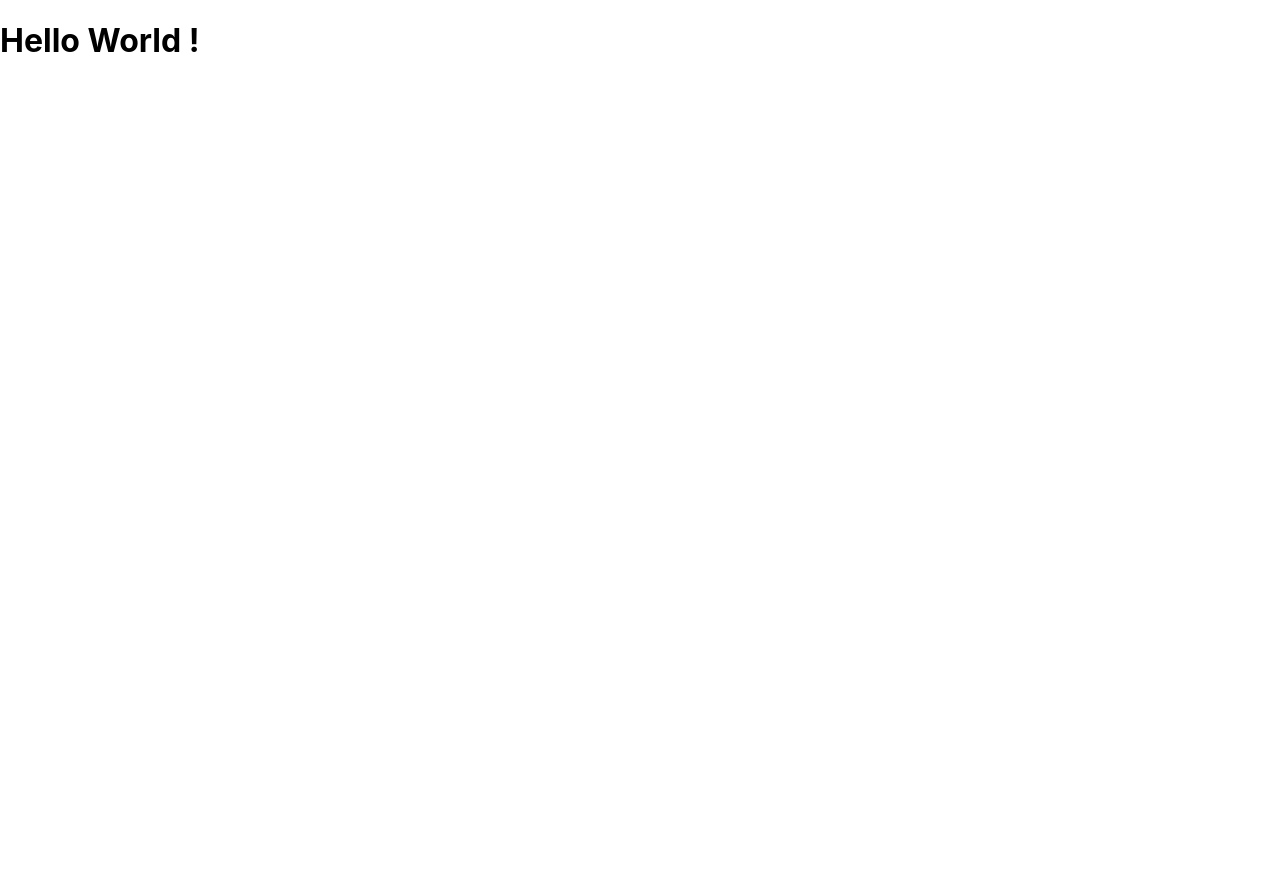
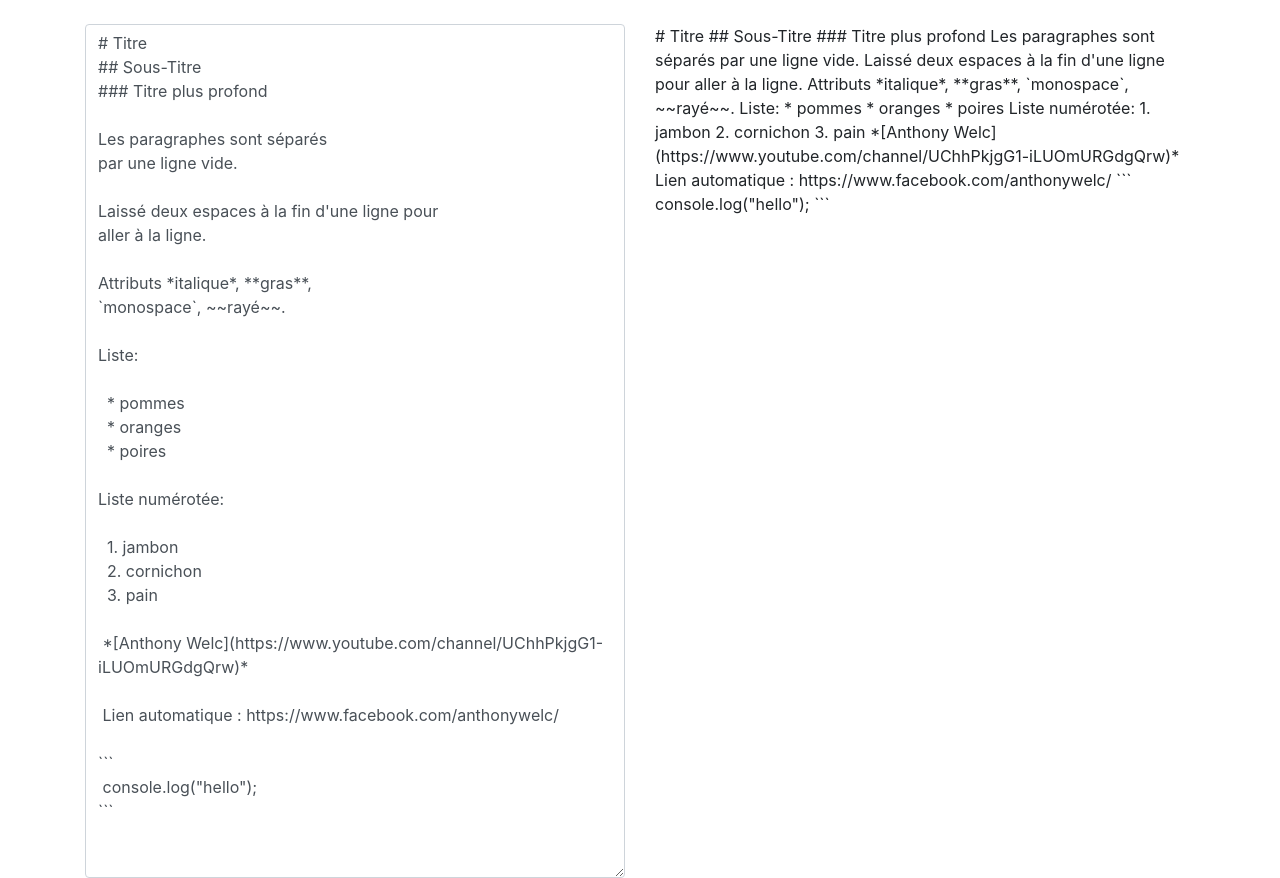
Before and after one commit to yoanndelattre/Markdown-Editor, a React (Create React App) app: page / in a window 1280 px wide. Before the commit the page ends 800 px from the top, so only its background shows below. Built offline with nearby package versions, Linux system fonts and the light colour scheme.

Commit message:
add structure app

```diff
--- /dev/null
+++ b/src/App.css
@@ -0,0 +1,3 @@
+.container {
+    margin-top: 24px;
+}
--- a/src/App.js
+++ b/src/App.js
@@ -1,10 +1,25 @@
 import React, { Component } from 'react';
+import './App.css';
+import { sampleText } from './sampleText';
 
 class App extends Component {
   render() {
     return (
-      <div className="App">
-      <h1>Hello World !</h1>
+      <div className="container">
+        <div className="row">
+          <div className="col-sm-6">
+            <textarea
+              value={sampleText}
+              className='form-control'
+              rows="35">
+            </textarea>
+          </div>
+          <div className="col-sm-6">
+            <div>
+              {sampleText}
+            </div>
+          </div>
+        </div>
       </div>
     );
   }
--- a/src/index.js
+++ b/src/index.js
@@ -1,3 +1,4 @@
+import 'bootstrap/dist/css/bootstrap.min.css';
 import React from 'react';
 import ReactDOM from 'react-dom';
 import './index.css';
```
